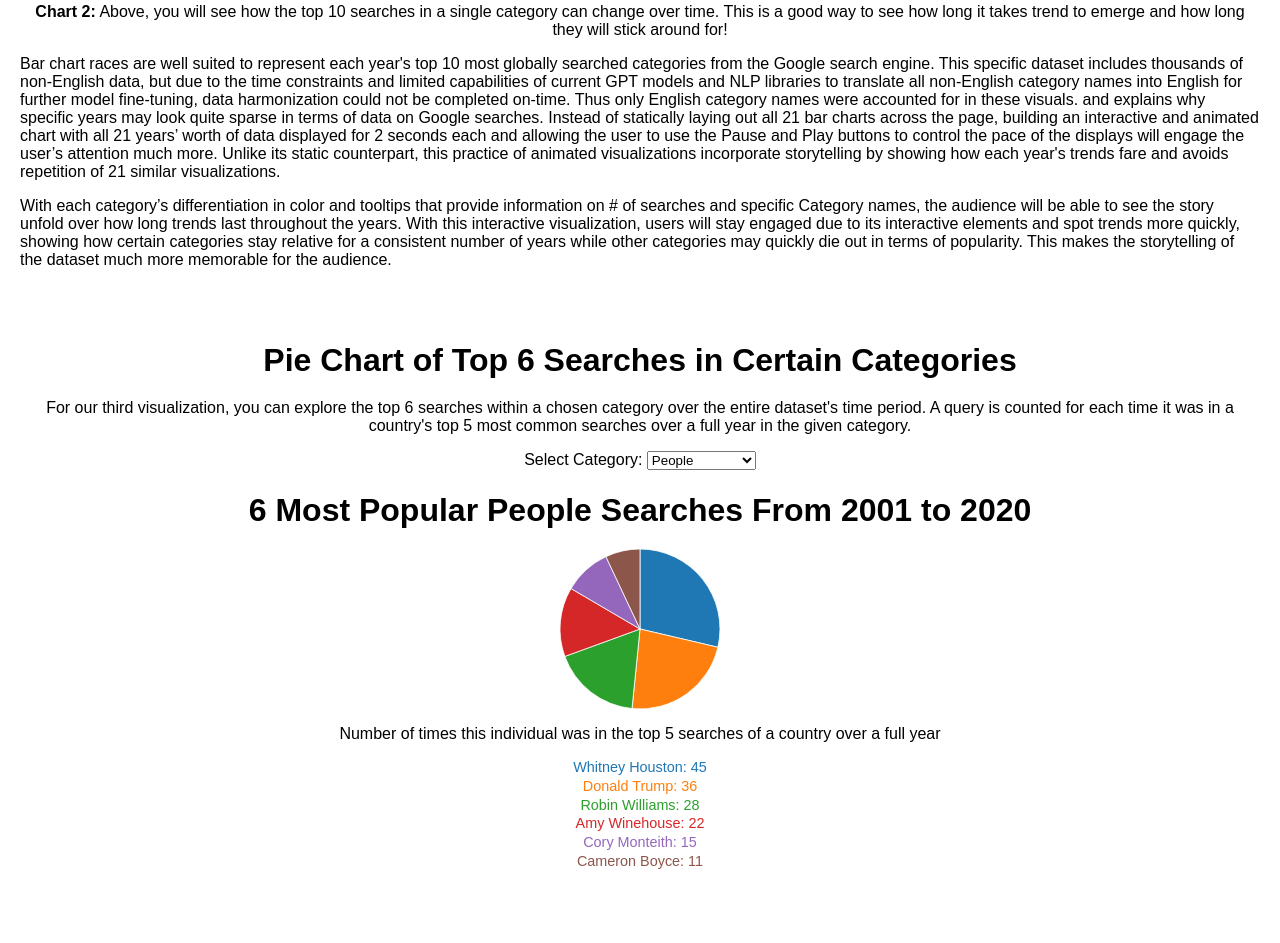
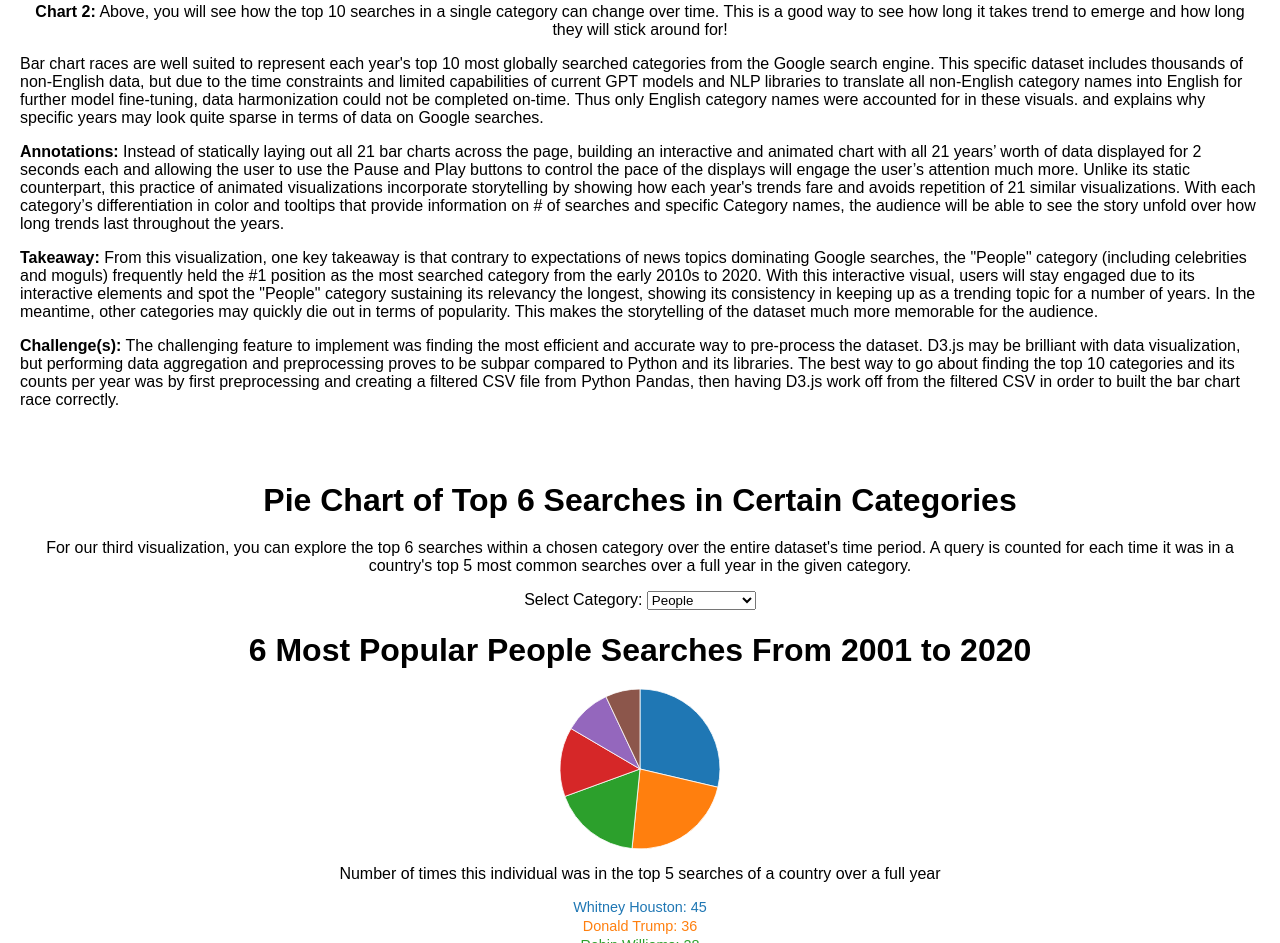
Before and after one commit to jshiah/dsc209r-datavisualization-finalproject, a website: page index.html in a window 1280 px wide. Shown: the part 1681-2624 px from the top of the page. Before the commit the page ends 2573 px from the top, so only its background shows below. Drawn offline with nearby package versions, Linux system fonts and the light colour scheme; no server answers.

Commit message:
Added annotations, takeaways, and challenges for Bar Chart Race visual

```diff
--- a/index.html
+++ b/index.html
@@ -91,18 +91,36 @@
         and NLP libraries to translate all non-English category names into English for further model fine-tuning,
         data harmonization could not be completed on-time. Thus only English category names were accounted for in these visuals.
         and explains why specific years may look quite sparse in terms of data on Google searches.
-        Instead of statically laying out all 21 bar charts across the page, building an interactive and animated chart
+
+    </p>
+
+    <p style="text-align: left;">
+        <strong>Annotations: </strong> Instead of statically laying out all 21 bar charts across the page, building an interactive and animated chart
         with all 21 years’ worth of data displayed for 2 seconds each and allowing the user to use the Pause and Play buttons
         to control the pace of the displays will engage the user’s attention much more. Unlike its static counterpart,
         this practice of animated visualizations incorporate storytelling by showing how each year's trends fare and avoids repetition
-        of 21 similar visualizations.
+        of 21 similar visualizations. With each category’s differentiation in color and tooltips that provide information on # of searches
+        and specific Category names, the audience will be able to see the story unfold over how long trends last throughout the years.
+
     </p>
+
     <p style="text-align: left;">
-        With each category’s differentiation in color and tooltips that provide information on # of searches
-        and specific Category names, the audience will be able to see the story unfold over how long trends last throughout the years.
-        With this interactive visualization, users will stay engaged due to its interactive elements and spot trends
-        more quickly, showing how certain categories stay relative for a consistent number of years while other categories
-        may quickly die out in terms of popularity. This makes the storytelling of the dataset much more memorable for the audience.
+        <strong>Takeaway: </strong> From this visualization, one key takeaway is that contrary to expectations of news topics dominating
+        Google searches, the "People" category (including celebrities and moguls) frequently held the
+        #1 position as the most searched category from the early 2010s to 2020.
+        With this interactive visual, users will stay engaged due to its interactive elements and spot the "People" category
+        sustaining its relevancy the longest, showing its consistency in keeping up as a trending topic
+        for a number of years. In the meantime,  other categories may quickly die out in terms of popularity.
+        This makes the storytelling of the dataset much more memorable for the audience.
+    </p>
+
+    <p style="text-align: left;">
+        <strong>Challenge(s):</strong> The challenging feature to implement was finding the most efficient and accurate way to pre-process
+        the dataset. D3.js may be brilliant with data visualization, but performing data aggregation and
+        preprocessing proves to be subpar compared to Python and its libraries.
+        The best way to go about finding the top 10 categories and its counts per year was by
+        first preprocessing and creating a filtered CSV file from Python Pandas,
+        then having D3.js work off from the filtered CSV in order to built the bar chart race correctly.
     </p>
 
     <br>
```
